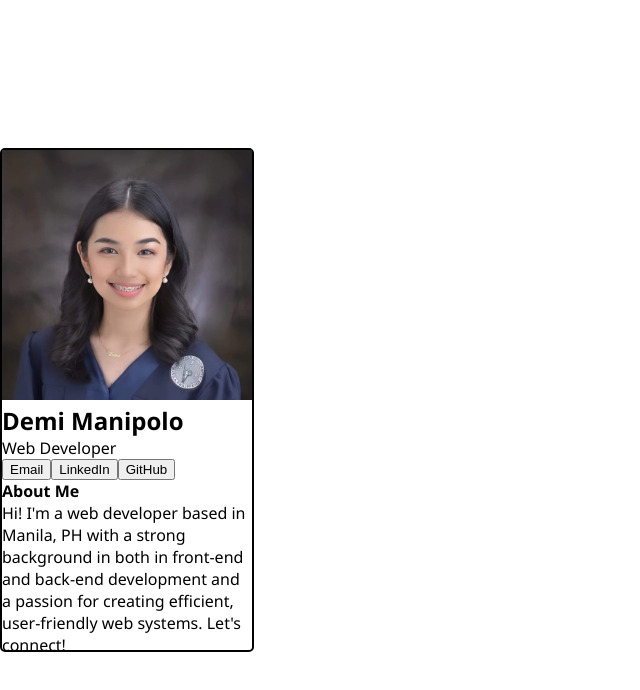
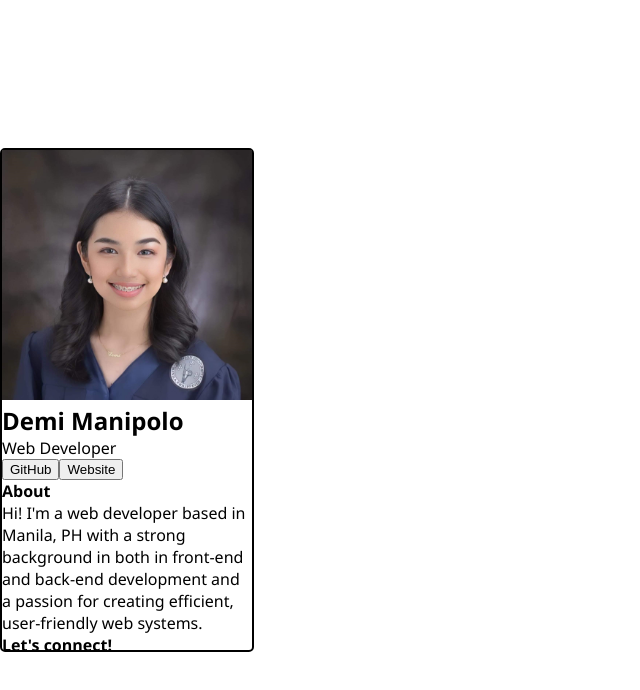
Before and after one commit to mmadiee/scrimba-digital-business-card, a React (Vite) app: page / in a window 1280 px wide. Shown: the top 690 px of the page, without its empty margins (0-640 px from the left). Built offline with nearby package versions, Linux system fonts and the light colour scheme.

Commit message:
Updated Main Content

```diff
--- a/src/components/Main.jsx
+++ b/src/components/Main.jsx
@@ -2,15 +2,15 @@ export default function Main() {
   return (
     <>
       <div className="button-links">
-        <button>Email</button>
-        <button>LinkedIn</button>
         <button>GitHub</button>
+        <button>Website</button>
       </div>
       <div>
-        <h4>About Me</h4>
+        <h4>About</h4>
         <p>Hi! I&apos;m a web developer based in Manila, PH with a strong background in
             both in front-end and back-end development and a passion for
-            creating efficient, user-friendly web systems. Let&apos;s connect!</p>
+            creating efficient, user-friendly web systems. </p>
+        <p><strong>Let&apos;s connect!</strong></p>
       </div>
     </>
   );
```
